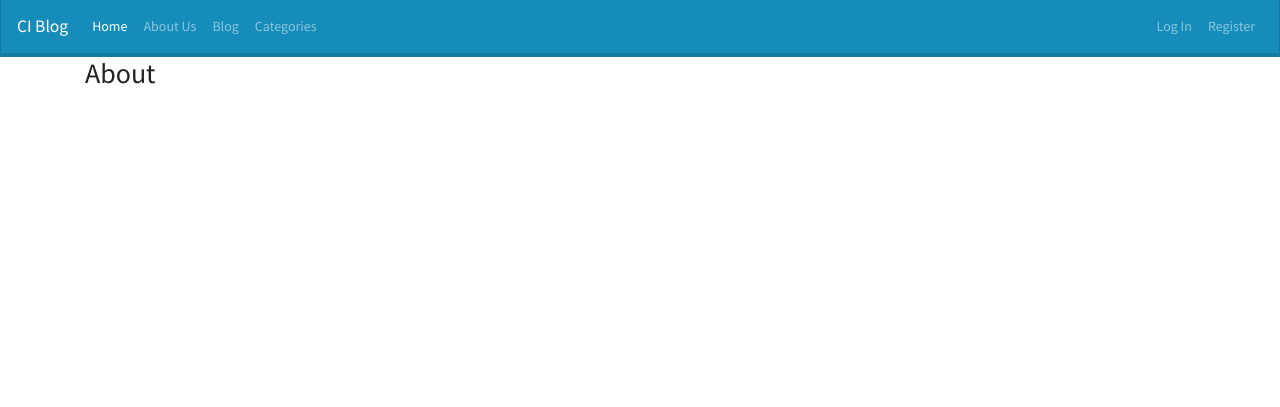
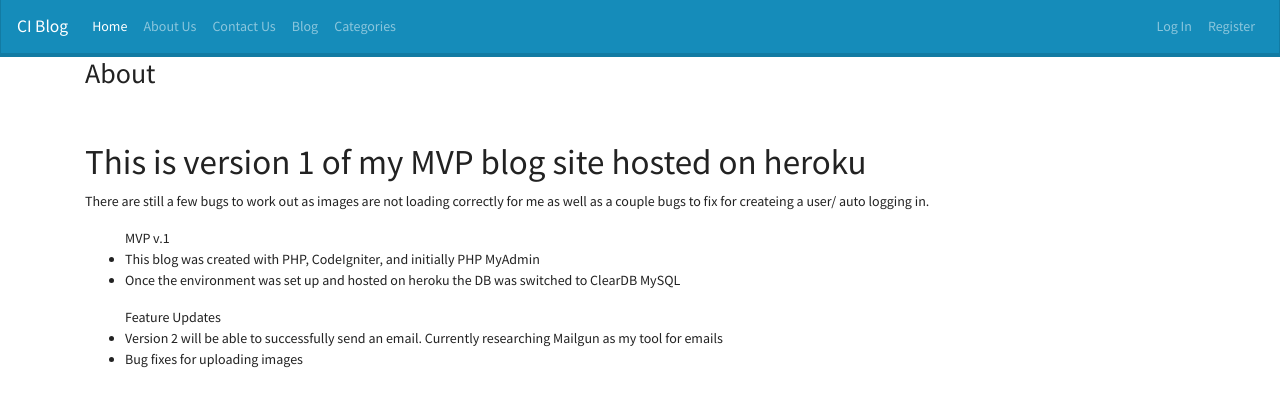
Before and after one commit to KisleK/ciblog, a CodeIgniter app: page /ciblog/about in a window 1280 px wide. Shown: the top 407 px of the page. Run offline with CodeIgniter, Linux system fonts and the light colour scheme; some libraries are stand-ins or nearby versions.

Commit message:
updated about us and home with general text

```diff
--- a/application/views/pages/about.php
+++ b/application/views/pages/about.php
@@ -1 +1,24 @@
  <h2><?= $title; ?></h2>
+
+ <br>
+ <br>
+
+ <h1>
+     This is version 1 of my MVP blog site hosted on heroku
+ </h1>
+
+ <p> There are still a few bugs to work out as images are not loading correctly for me as well as a couple bugs to fix for createing a user/ auto logging in. </p>
+
+<ul> MVP v.1
+    <li>
+        This blog was created with PHP, CodeIgniter, and initially PHP MyAdmin
+    </li>
+    <li>
+        Once the environment was set up and hosted on heroku the DB was switched to ClearDB MySQL
+    </li>
+</ul>
+
+ <ul> Feature Updates
+     <li>Version 2 will be able to successfully send an email. Currently researching Mailgun as my tool for emails</li>
+     <li>Bug fixes for uploading images</li>
+ </ul>
--- a/assets/css/style.css
+++ b/assets/css/style.css
@@ -25,7 +25,3 @@
 .flash-message {
 	margin: 15px 0 10px 0;
 }
-
-#navbarColor01 > ul.navbar-nav.mr-auto > li:nth-child(3) {
-    display: none !important;
-}
```
Also changed, not shown: application/views/pages/home.php (+7 -0 lines).
